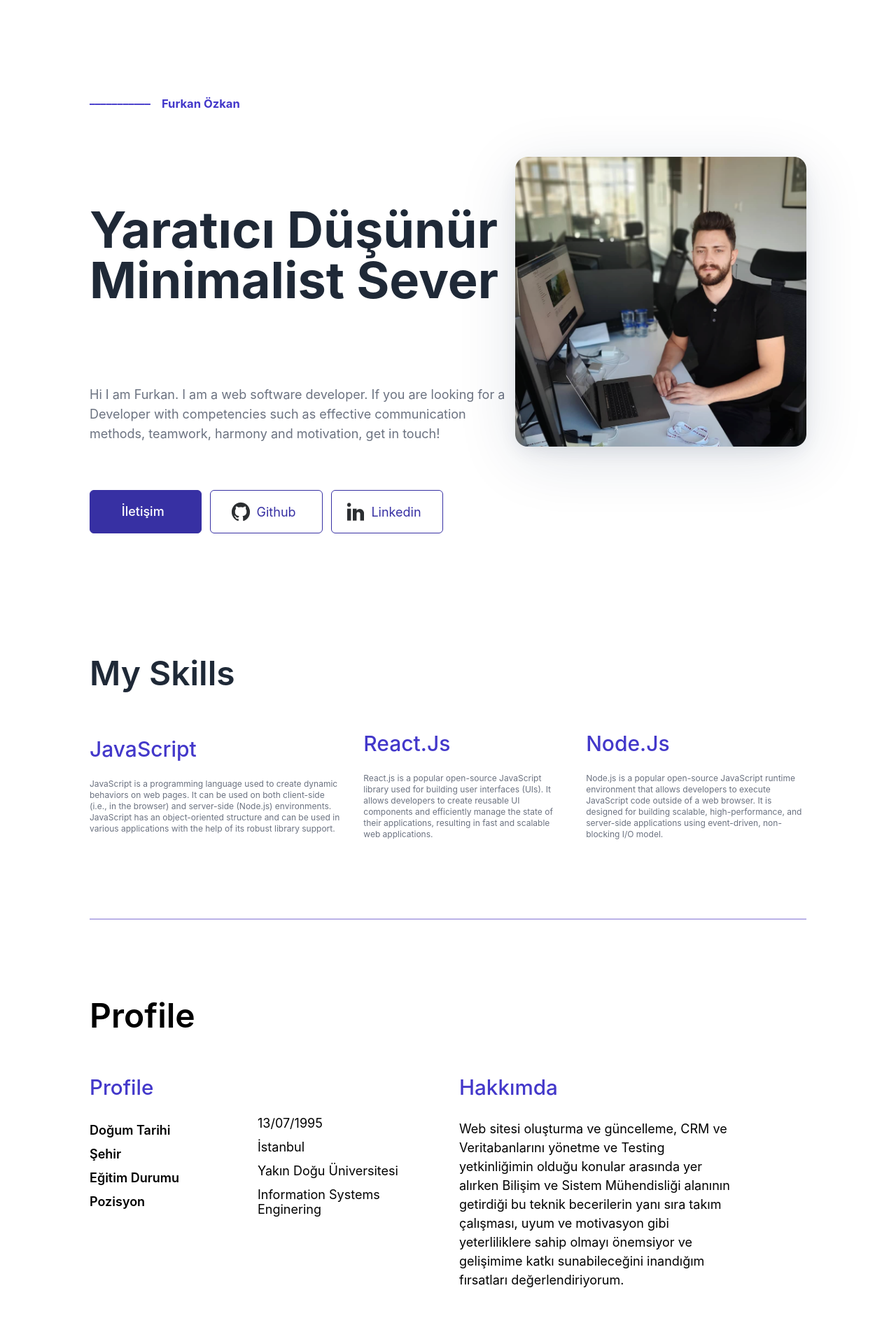
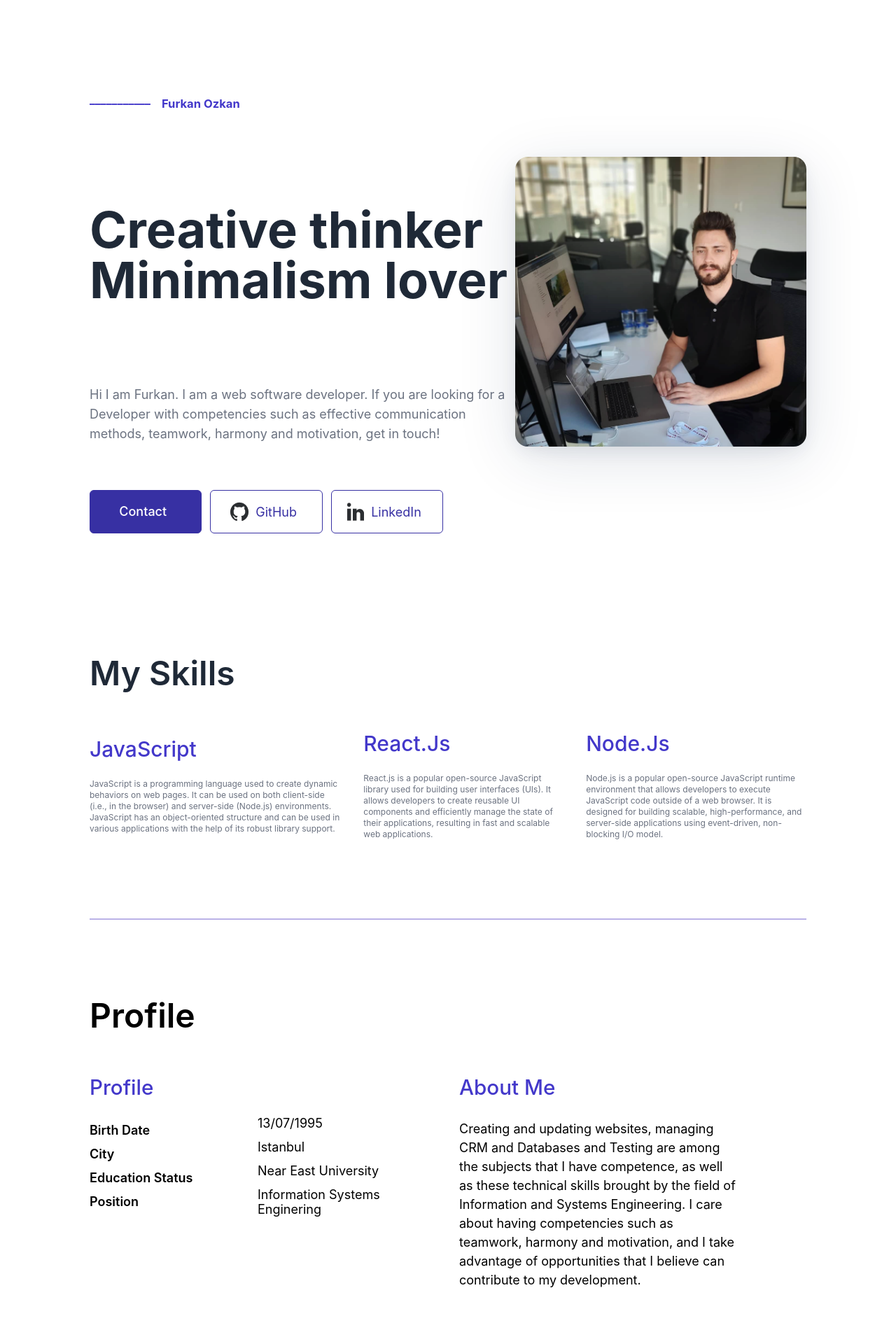
Before and after one commit to frkn8/web-sayfam, a React (Create React App) app: page / in a window 1280 px wide. Shown: the part 140-2060 px from the top of the page at 70% size. Built offline with nearby package versions, Linux system fonts and the light colour scheme; a web font is replaced by a local one.

Commit message:
tamamlandı...

```diff
--- a/src/component/Footer.js
+++ b/src/component/Footer.js
@@ -7,11 +7,11 @@ export default function Footer({ language }) {
         <div className="footerCol">
           {language === "en" ? (
             <h2 className="lets">
-             Bir sonraki projenizde <br /> benimle çalışmak ister misiniz?
+             Let’s work together on  <br /> your next product.
             </h2>
           ) : (
             <h2 className="lets">
-              Bir sonraki projenizde <br /> benimle çalışmak ister misiniz?
+              Let’s work together on  <br /> your next product.
             </h2>
           )}
           <div className="footerInfo">
--- a/src/component/Header.js
+++ b/src/component/Header.js
@@ -13,7 +13,7 @@ export default function Header({ language }) {
             </Link>
           ) : (
             <Link to="skillsScroll" smooth={true} duration={700}>
-              <h5>Yetenekler</h5>
+              <h5>Skills</h5>
             </Link >
           )}
           {language === "en" ? (
@@ -22,7 +22,7 @@ export default function Header({ language }) {
             </Link>
           ) : (
             <Link to="projectsScroll" smooth={true} duration={700}>
-              <h5>Projeler</h5>
+              <h5>Project</h5>
             </Link>
           )}
           {language === "en" ? (
@@ -31,7 +31,7 @@ export default function Header({ language }) {
             </Link>
           ) : (
             <Link to="contactScroll" smooth={true} duration={1000}>
-              <h4 className="background">Bana Ulaş</h4>
+              <h4 className="background">Contact Me</h4>
             </Link>
           )}
         </div>
--- a/src/component/Personel.js
+++ b/src/component/Personel.js
@@ -8,7 +8,7 @@ export default function Personel({ language }) {
           <div className="name">
             <div className="name-underline">
               <h5 className="underline">___________</h5>
-              <h5>Furkan Özkan</h5>
+              <h5>Furkan Ozkan</h5>
             </div>
           </div>
           {language === "en" ? (
@@ -18,15 +18,15 @@ export default function Personel({ language }) {
             </h1>
           ) : (
             <h1 className="my-slogan">
-              Yaratıcı Düşünür <br />
-              Minimalist Sever
+              Creative thinker <br />
+              Minimalism lover
             </h1>
           )}
           {language === "en" ? (
             <p className="introduction">
-             Merhaba, ben Furkan. Web yazılım geliştirme uzmanıyım.
-             Etkili iletişim yöntemleri, takım çalışması, uyum ve motivasyon gibi
-             yeterliliklere sahip bir Developer arıyorsanız iletişime geçin!
+             Hi I am Furkan. I am a web software developer.
+             If you are looking for a Developer with competencies such as effective
+             communication methods, teamwork, harmony and motivation, get in touch!
             </p>
           ) : (
             <p className="introduction">
@@ -41,7 +41,7 @@ export default function Personel({ language }) {
                 {language === "en" ? (
                   <p className="whiteText">Contact</p>
                 ) : (
-                  <p className="whiteText">İletişim</p>
+                  <p className="whiteText">Contact</p>
                 )}
               </Link>
             </div>
@@ -52,7 +52,7 @@ export default function Personel({ language }) {
                 target="_blank"
                 rel="noreferrer"
               >
-                Github
+                GitHub
               </a>
             </div>
             <div className="linkedin-button">
@@ -62,7 +62,7 @@ export default function Personel({ language }) {
                 target="_blank"
                 rel="noreferrer"
               >
-                Linkedin
+                LinkedIn
               </a>
             </div>
           </div>
--- a/src/component/Profile.js
+++ b/src/component/Profile.js
@@ -16,31 +16,31 @@ export default function Profile({ language }) {
                     {language === "en" ? (
                       <p>Birth Date</p>
                     ) : (
-                      <p>Doğum Tarihi</p>
+                      <p>Birth Date</p>
                     )}
                     {language === "en" ? (
                       <p>City</p>
                     ) : (
-                      <p>Şehir</p>
+                      <p>City</p>
                     )}
                     {language === "en" ? (
                       <p>Education Status</p>
                     ) : (
-                      <p>Eğitim Durumu</p>
+                      <p>Education Status</p>
                     )}
                     {language === "en" ? (
                       <p>Position</p>
                     ) : (
-                      <p>Pozisyon</p>
+                      <p>Position</p>
                     )}
                   </div>
                   <div className="my-infos">
                     <p>13/07/1995</p>
-                    <p>İstanbul</p>
+                    <p>Istanbul</p>
                     {language === "en" ? (
                       <p>Near East University</p>
                     ) : (
-                      <p>Yakın Doğu Üniversitesi</p>
+                      <p>Near East University</p>
                     )}
                     <p>Information Systems Enginering</p>
                   </div>
@@ -51,7 +51,7 @@ export default function Profile({ language }) {
               {language === "en" ? (
                 <h3 className="my-content-heading">About Me</h3>
               ) : (
-                <h3 className="my-content-heading">Hakkımda</h3>
+                <h3 className="my-content-heading">About Me</h3>
               )}
               {language === "en" ? (
                 <p>
@@ -66,13 +66,13 @@ export default function Profile({ language }) {
               ) : (
                 <p>
                   {" "}
-                  Web sitesi oluşturma ve güncelleme, CRM ve Veritabanlarını
-                  yönetme ve Testing yetkinliğimin olduğu konular arasında yer
-                  alırken Bilişim ve Sistem Mühendisliği alanının getirdiği bu
-                  teknik becerilerin yanı sıra takım çalışması, uyum ve
-                  motivasyon gibi yeterliliklere sahip olmayı önemsiyor ve
-                  gelişimime katkı sunabileceğini inandığım fırsatları
-                  değerlendiriyorum.{" "}
+                  Creating and updating websites, managing CRM and Databases
+                  and Testing are among the subjects that I have competence, as
+                  well as these technical skills brought by the field of
+                  Information and Systems Engineering. I care about having
+                  competencies such as teamwork, harmony and motivation, and I
+                  take advantage of opportunities that I believe can contribute
+                  to my development.{" "}
                 </p>
               )}
             </div>
--- a/src/component/Projects.js
+++ b/src/component/Projects.js
@@ -63,7 +63,7 @@ export default function Projects({ language }) {
                     target="_blank"
                     rel="noreferrer"
                   >
-                    {language === "en" ? "View Site" : "Siteyi Gör"}
+                    {language === "en" ? "View Site" : "Visit Site"}
                   </a>
                 </div>
               </div>
```
